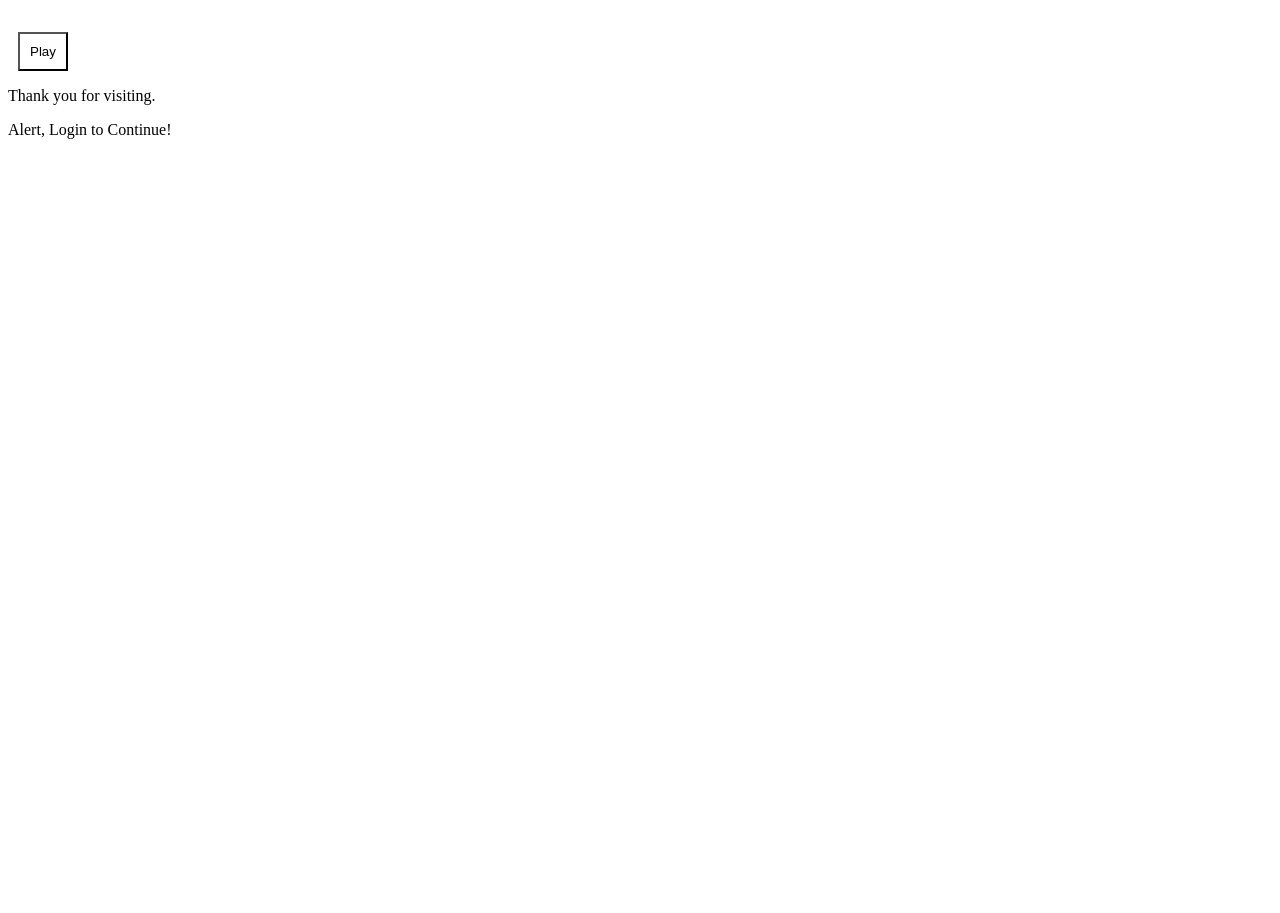
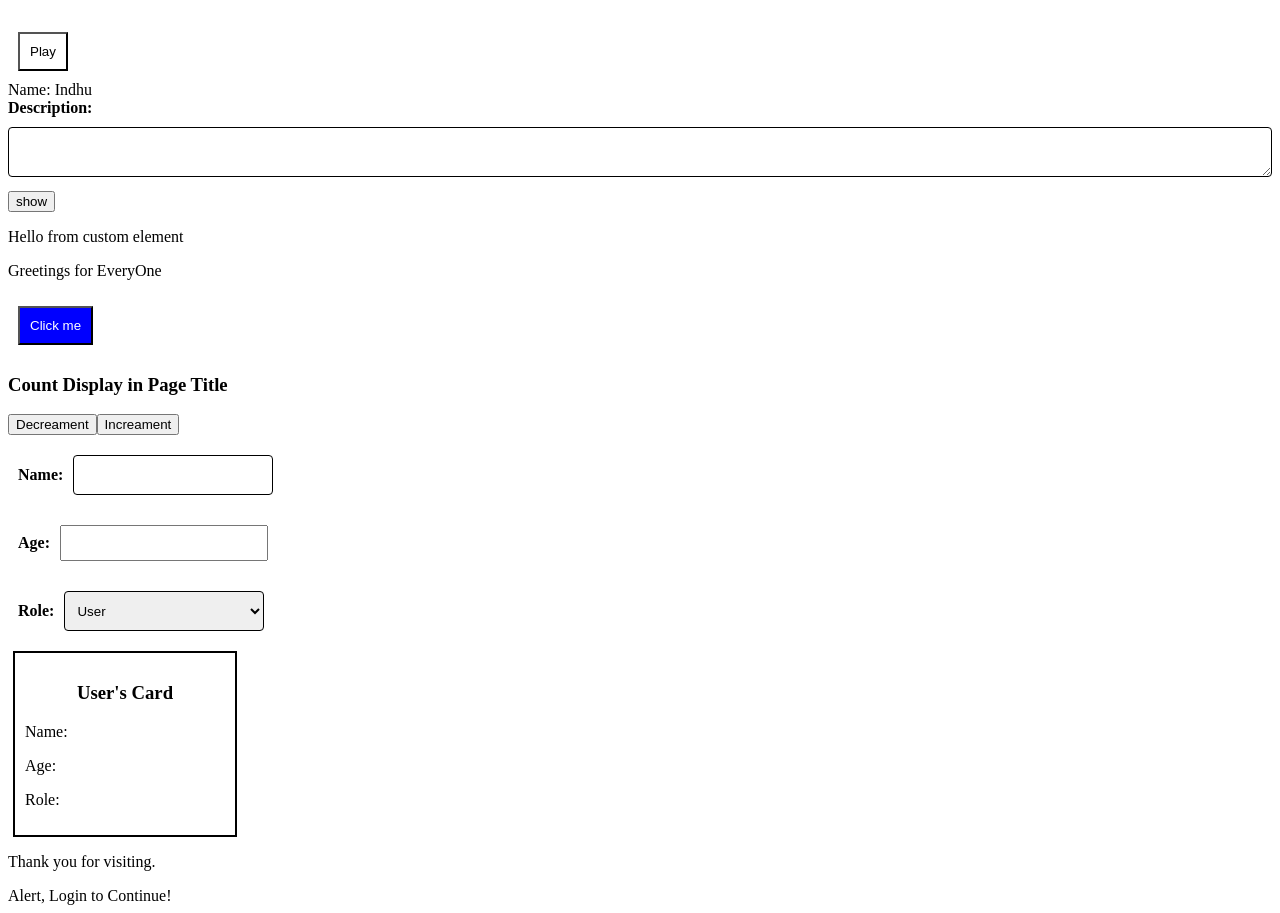
Before and after one commit to Indhumathi-Chella/React, a React app: page / in a window 1280 px wide. Shown: the part 5300-6213 px from the top of the page. Before the commit the page ends 5447 px from the top, so only its background shows below. Built offline with nearby package versions, Linux system fonts and the light colour scheme; grey boxes are pictures that could not be loaded.

Commit message:
update:daily practice

```diff
--- /dev/null
+++ b/src/StrictMode.jsx
@@ -0,0 +1,14 @@
+import React from "react";
+import { createRoot } from "react-dom/client";
+
+function Child(props) {
+  //   props.name = 'Indhu';
+
+  return <div>Name: {props.name}</div>;
+}
+
+function AppName() {
+  return <Child name="Indhu" />;
+}
+
+export { AppName };
--- a/src/components/App.jsx
+++ b/src/components/App.jsx
@@ -17,6 +17,10 @@ import { FragmentComponet, MultipleComponent } from "./Fragment";
 import { DisplayPortal, ViewPortal } from "./portal";
 import ProfilerExample from "./Profiler";
 import DisplayJsx from "./WithoutJsx";
+import { AppName } from "../StrictMode";
+import { InputValue } from "./uncontrolled";
+import MyCustom from "./CustomElement";
+import { CounterTitle, ProfileName } from "./StateExample";
 
 function Header() {
   return <h1 className="header">Welcome to Profile!.</h1>;
@@ -69,6 +73,11 @@ function Layout() {
       <ProfilerExample />
       <DisplayJsx />
       <VideoPlayer />
+      <AppName />
+      <InputValue />
+      <MyCustom />
+      <CounterTitle />
+      <ProfileName />
       <Footer />
     </>
   );
--- /dev/null
+++ b/src/components/CustomElement.jsx
@@ -0,0 +1,35 @@
+class MyElement extends HTMLElement {
+  connectedCallback() {
+    this.innerHTML = `<p>Hello from custom element</p>`;
+  }
+}
+customElements.define("my-element", MyElement);
+
+function MyCustom() {
+  return (
+    <>
+      <my-element></my-element>
+      <p>Greetings for EveryOne</p>
+      <button is="my-button">Click me</button>
+    </>
+  );
+}
+
+class MyButton extends HTMLButtonElement {
+  constructor() {
+    super();
+
+    this.style.backgroundColor = "blue";
+    this.style.color = "white";
+    this.style.padding = "10px";
+    this.style.margin = "10px";
+
+    this.addEventListener("click", () => {
+      alert("Button Clicked!");
+    });
+  }
+}
+
+customElements.define("my-button", MyButton, { extends: "button" });
+
+export default MyCustom;
--- /dev/null
+++ b/src/components/StateExample.jsx
@@ -0,0 +1,73 @@
+import { useState, useEffect } from "react";
+
+function CounterTitle() {
+  const [count, setCount] = useState(0);
+  useEffect(() => {
+    document.title = `count:${count}`;
+  }, [count]);
+  return (
+    <>
+      <h3>Count Display in Page Title</h3>
+      <button onClick={() => setCount(count - 1)}>Decreament</button>
+      <button onClick={() => setCount(count + 1)}>Increament</button>
+    </>
+  );
+}
+
+function ProfileName() {
+  const [name, SetName] = useState("");
+  const [age, SetAge] = useState();
+  const [role, SetRole] = useState("");
+  return (
+    <>
+      <label htmlFor="name" style={{ display: "block", margin: 10 }}>
+        Name:
+        <input
+          type="text"
+          id="name"
+          value={name}
+          onChange={(e) => SetName(e.target.value)}
+          style={{ width: 200, height: 40, margin: 10 }}
+        />
+      </label>
+      <label htmlFor="age" style={{ display: "block", margin: 10 }}>
+        Age:
+        <input
+          type="number"
+          id="age"
+          value={age}
+          onChange={(e) => SetAge(e.target.value)}
+          style={{ width: 200, height: 30, margin: 10 }}
+        />
+      </label>
+      <label htmlFor="role" style={{ display: "block", margin: 10 }}>
+        Role:
+        <select
+          name="role"
+          id="role"
+          value={role}
+          onChange={(e) => SetRole(e.target.value)}
+          style={{ width: 200, height: 40, margin: 10 }}
+        >
+          <option value="user">User</option>
+          <option value="admin">Admin</option>
+        </select>
+      </label>
+
+      <div
+        style={{
+          border: "2px solid black",
+          width: 200,
+          padding: 10,
+          margin: 5,
+        }}
+      >
+        <h3 style={{ textAlign: "center" }}>User's Card</h3>
+        <p>Name: {name}</p>
+        <p>Age: {age}</p>
+        <p>Role: {role}</p>
+      </div>
+    </>
+  );
+}
+export { CounterTitle, ProfileName };
--- /dev/null
+++ b/src/components/uncontrolled.jsx
@@ -0,0 +1,15 @@
+import { useRef } from "react";
+
+function InputValue() {
+  const inputRef = useRef("");
+  return (
+    <>
+      <label htmlFor="description">
+        Description: <textarea name="description" ref={inputRef}></textarea>
+      </label>
+      <button onClick={() => alert(inputRef.current.value)}>show</button>
+    </>
+  );
+}
+
+export { InputValue };
--- a/src/index.js
+++ b/src/index.js
@@ -5,14 +5,14 @@
 // element.innerHTML = `${sayHello(5).join('<br>')} <br> sum : ${sum(5,8)}`;
 
 // document.body.append(element);
-import React from "react";
+import React, { StrictMode } from "react";
 import { createRoot } from "react-dom/client";
 // import Welcome from './components/Welcome';
 import App from "./components/App";
 
-const root = document.getElementById("root");
-createRoot(root).render(
-  <React.StrictMode>
+const root = createRoot(document.getElementById('root'));
+root.render(
+  <StrictMode>
     <App />
-  </React.StrictMode>
+  </StrictMode>
 );
```
